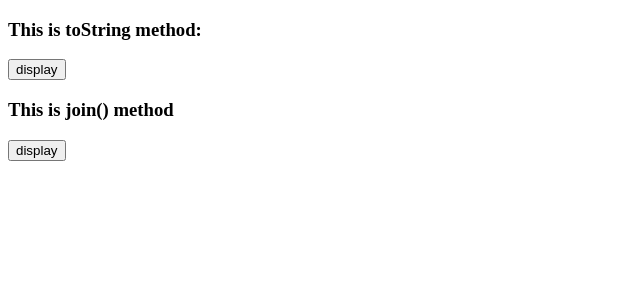
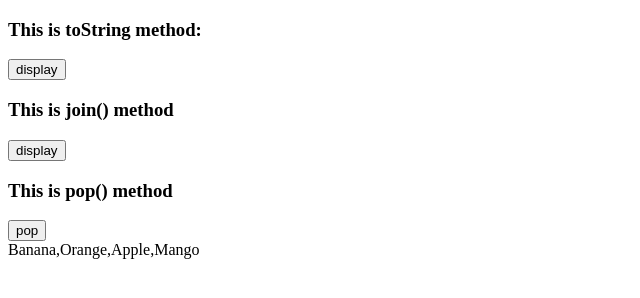
Before and after one commit to vishwanitw/javascript, a plain HTML site: page Arrays/operations.html in a window 1280 px wide. Shown: the whole page, without its empty margins (0-640 px from the left). Drawn offline with Linux system fonts and the light colour scheme.

Commit message:
modified operations.html

```diff
--- a/Arrays/operations.html
+++ b/Arrays/operations.html
@@ -17,10 +17,25 @@
 
 	<body>
 	<h3>This is toString method:</h3>
-	<button id="btn" onclick="myFunction()">display</button><br>
+	<button onclick="myFunction()">display</button><br>
 	<div id="demo1"></div>
 	<h3>This is join() method</h3>
 	<button onclick="myJoin()">display</button><br>
 	<div id="demo2"></div>
+	<h3>This is pop() method</h3>
+	<button onclick="myPop()">pop</button><br>
+	<div id="demo3"></div>
+
+	<script type="text/javascript">
+	var fruits = ["Banana", "Orange", "Apple", "Mango"];
+	document.getElementById("demo3").innerHTML = fruits;
+
+	function myPop() {
+    fruits.pop()
+    document.getElementById("demo3").innerHTML = fruits;
+	}
+	</script>
+
 	</body>
+
 </html>
```
